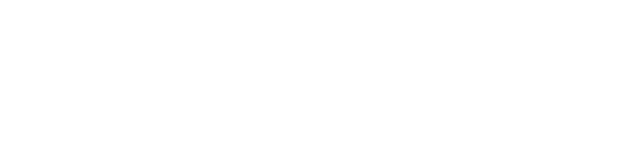
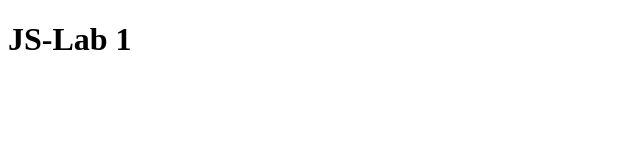
Before and after one commit to minimomo14/JS-Lab-1, a plain HTML site: page index.html in a window 1280 px wide. Shown: the whole page, without its empty margins (0-640 px from the left). Drawn offline with Linux system fonts and the light colour scheme.

Commit message:
added name in html

```diff
--- a/index.html
+++ b/index.html
@@ -7,7 +7,9 @@
     <title>JS-Lab 1</title>
 </head>
 <body>
-
+    <h1>
+        JS-Lab 1
+    </h1>
 
     <script src="lab1.js"></script>
 </body>
```
